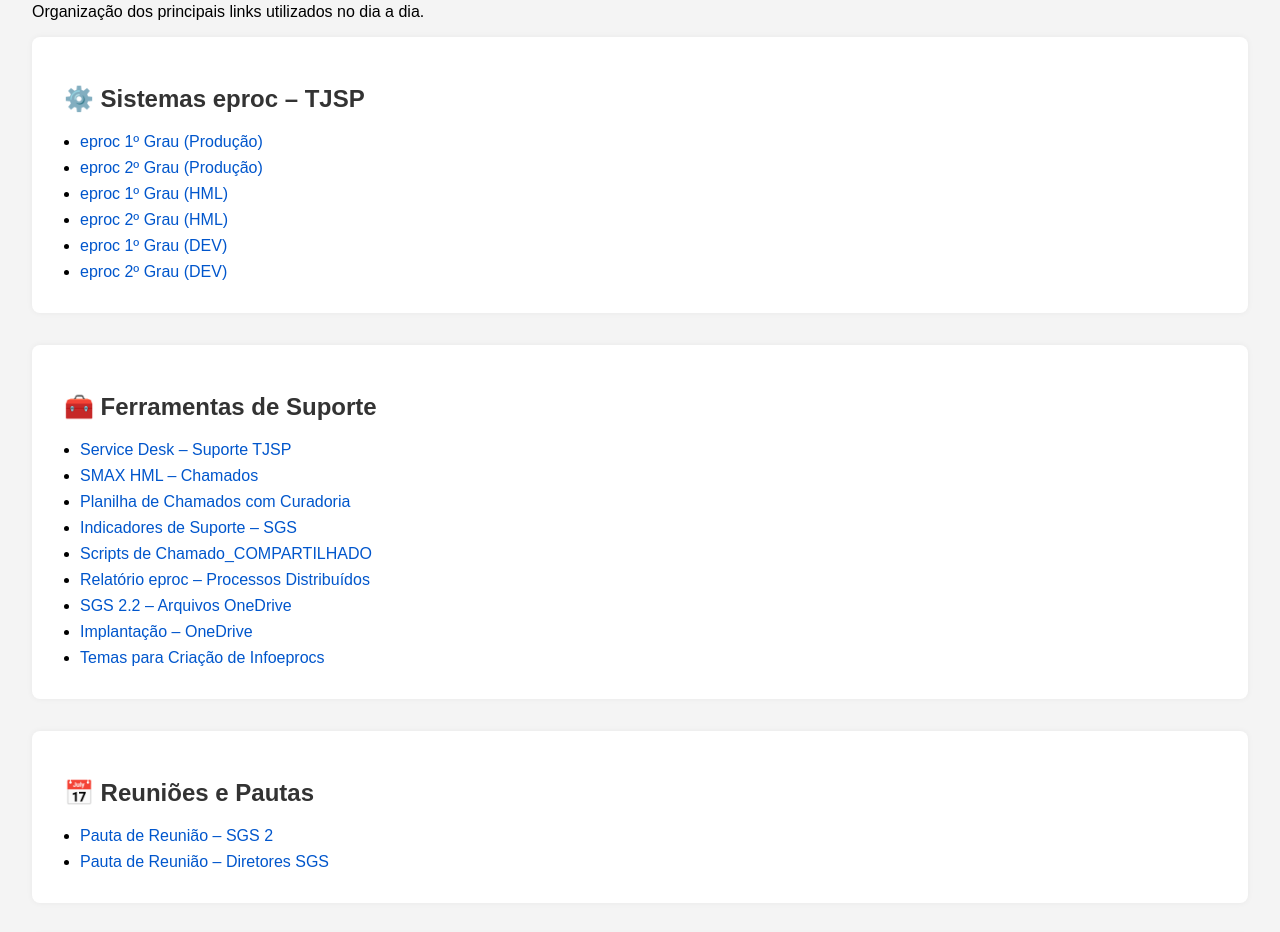
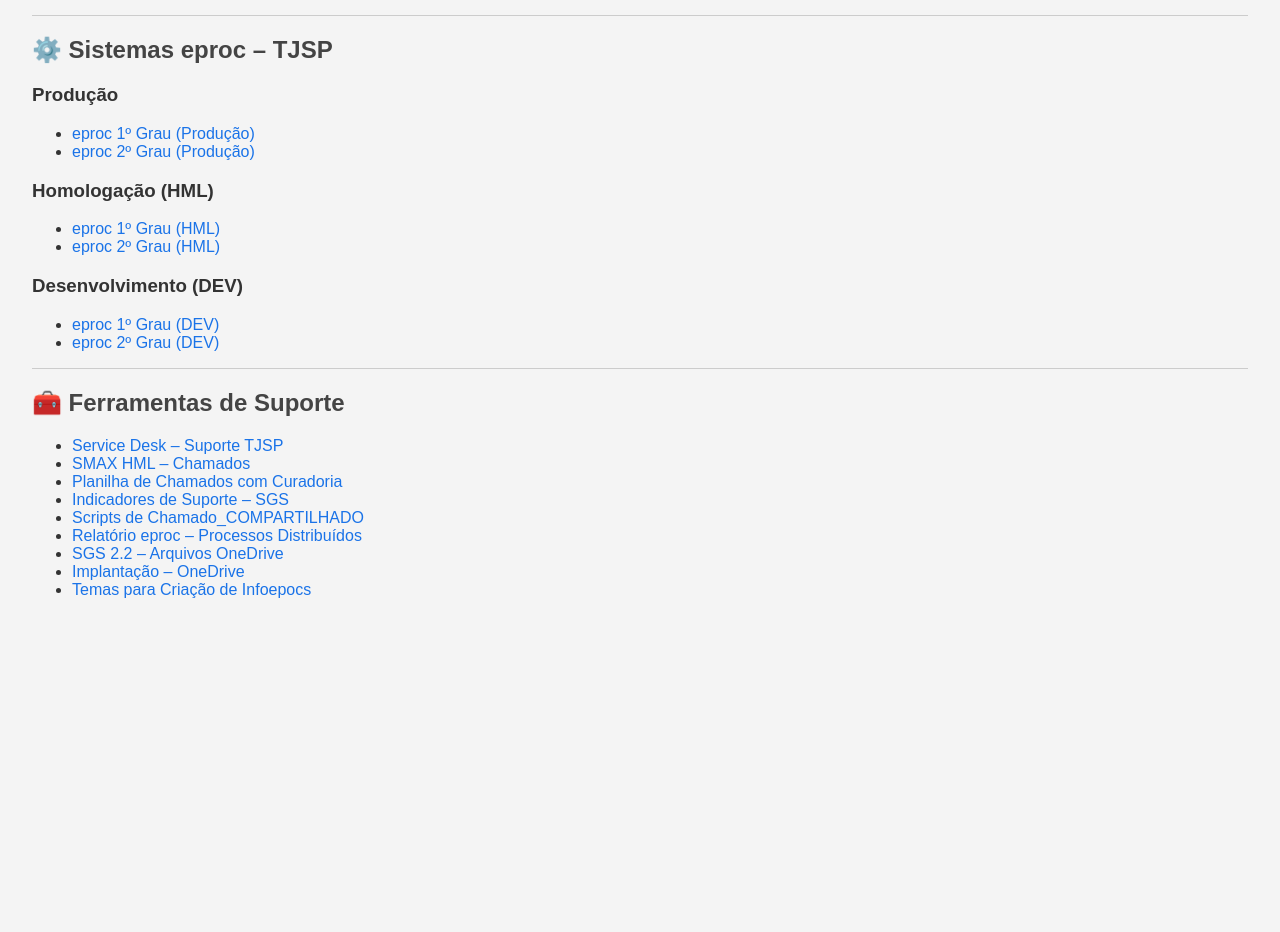
Before and after one commit to rafaelmotalima/links-uteis, a plain HTML site: page index.html in a window 1280 px wide. Shown: the part 110-1042 px from the top of the page. After the commit the page ends 800 px from the top, so only its background shows below. Drawn offline with Linux system fonts and the light colour scheme.

Commit message:
Update index.html

```diff
--- a/index.html
+++ b/index.html
@@ -1,108 +1,65 @@
-
 <!DOCTYPE html>
 <html lang="pt-BR">
 <head>
-  <meta charset="UTF-8" />
-  <meta name="viewport" content="width=device-width, initial-scale=1.0" />
+    <meta charset="UTF-8">
+    <meta name="viewport" content="width=device-width, initial-scale=1.0">
     <title>Links Úteis – Rafael Mota</title>
     <style>
         body {
             font-family: Arial, sans-serif;
             background-color: #f4f4f4;
-      margin: 0;
-      padding: 2rem;
-    }
-    h1 {
-      color: #222;
-    }
-    h2 {
-      margin-top: 2rem;
+            margin: 2rem;
             color: #333;
         }
-    ul {
-      padding-left: 1rem;
-    }
-    li {
-      margin-bottom: 0.5rem;
+        h1, h2 {
+            color: #444;
         }
         a {
-      color: #0056cc;
+            color: #1a73e8;
             text-decoration: none;
         }
         a:hover {
             text-decoration: underline;
         }
-    .section {
-      background: #fff;
-      padding: 1rem 2rem;
-      margin-bottom: 2rem;
-      border-radius: 8px;
-      box-shadow: 0 0 6px rgba(0, 0, 0, 0.05);
-    }
-    footer {
-      font-size: 0.9rem;
-      color: #777;
-      text-align: center;
+        hr {
+            border: 0;
+            height: 1px;
+            background: #ccc;
         }
     </style>
 </head>
 <body>
-  <h1>📌 Links Úteis – Rafael Mota</h1>
+    <h1>📎 Repositório de Links Úteis – Rafael Mota</h1>
     <p>Organização dos principais links utilizados no dia a dia.</p>
-
-  <div class="section">
+    <hr>
     <h2>⚙️ Sistemas eproc – TJSP</h2>
+    <h3>Produção</h3>
     <ul>
-      <li><a href="https://eproc1g.tjsp.jus.br">eproc 1º Grau (Produção)</a></li>
-      <li><a href="https://eproc2g.tjsp.jus.br">eproc 2º Grau (Produção)</a></li>
-      <li><a href="https://eproc-1g-sp-hml.tjsp.jus.br">eproc 1º Grau (HML)</a></li>
-      <li><a href="https://eproc-2g-sp-hml.tjsp.jus.br">eproc 2º Grau (HML)</a></li>
-      <li><a href="https://eproc-1g-sp-dev.tjsp.jus.br">eproc 1º Grau (DEV)</a></li>
-      <li><a href="https://eproc-2g-sp-dev.tjsp.jus.br">eproc 2º Grau (DEV)</a></li>
+        <li><a href="#">eproc 1º Grau (Produção)</a></li>
+        <li><a href="#">eproc 2º Grau (Produção)</a></li>
     </ul>
-  </div>
-
-  <div class="section">
+    <h3>Homologação (HML)</h3>
+    <ul>
+        <li><a href="#">eproc 1º Grau (HML)</a></li>
+        <li><a href="#">eproc 2º Grau (HML)</a></li>
+    </ul>
+    <h3>Desenvolvimento (DEV)</h3>
+    <ul>
+        <li><a href="#">eproc 1º Grau (DEV)</a></li>
+        <li><a href="#">eproc 2º Grau (DEV)</a></li>
+    </ul>
+    <hr>
     <h2>🧰 Ferramentas de Suporte</h2>
     <ul>
-      <li><a href="http://suporte.tjsp.jus.br/">Service Desk – Suporte TJSP</a></li>
-      <li><a href="https://br14-smax.saas.microfocus.com/saw/ess?TENANTID=390090556">SMAX HML – Chamados</a></li>
+        <li><a href="#">Service Desk – Suporte TJSP</a></li>
+        <li><a href="#">SMAX HML – Chamados</a></li>
         <li><a href="#">Planilha de Chamados com Curadoria</a></li>
-      <li><a href="https://www.tjsp.jus.br/reports/powerbi/Departamental/SGS/Indicadores%20Suporte-SGS">Indicadores de Suporte – SGS</a></li>
-      <li><a href="https://tjsp.sharepoint.com/teams/GRP_CoordenadoriadeGestodoSistemaeproc/Documentos%20Compartilhados/Forms/AllItems.aspx">Scripts de Chamado_COMPARTILHADO</a></li>
-      <li><a href="https://tjsp-my.sharepoint.com/personal/gpadua_tjsp_jus_br/_layouts/15/onedrive.aspx">Relatório eproc – Processos Distribuídos</a></li>
-      <li><a href="https://tjsp-my.sharepoint.com/personal/brunamg_tjsp_jus_br/_layouts/15/onedrive.aspx">SGS 2.2 – Arquivos OneDrive</a></li>
-      <li><a href="https://tjsp-my.sharepoint.com/personal/fsmartins_tjsp_jus_br/_layouts/15/onedrive.aspx?id=%2Fpersonal%2Ffsmartins%5Ftjsp%5Fjus%5Fbr%2FDocuments%2FAnexos%20%2D%20TJSP%2Feproc&e=5%3A2a093527e4c94408b628f6ae99fe3ff4&sharingv2=true&fromShare=true&at=9&clickparams=eyAiWC1BcHBOYW1lIiA6ICJNaWNyb3NvZnQgT3V0bG9vayIsICJYLUFwcFZlcnNpb24iIDogIjE2LjAuMTc5MjguMjA1MTIiLCAiT1MiIDogIldpbmRvd3MiIH0%3D&CID=b21097a1%2D70e5%2D8000%2Dd7b0%2De5bb3d621aee&cidOR=SPO&FolderCTID=0x0120002479926A17F88543939F56EFD25EEC4F&view=0.aspx">Implantação – OneDrive</a></li>
-      <li><a href="https://tjsp.sharepoint.com/:x:/r/teams/GRP_CoordenadoriadeGestodoSistemaeproc/_layouts/15/Doc.aspx">Temas para Criação de Infoeprocs</a></li>
+        <li><a href="#">Indicadores de Suporte – SGS</a></li>
+        <li><a href="#">Scripts de Chamado_COMPARTILHADO</a></li>
+        <li><a href="#">Relatório eproc – Processos Distribuídos</a></li>
+        <li><a href="#">SGS 2.2 – Arquivos OneDrive</a></li>
+        <li><a href="#">Implantação – OneDrive</a></li>
+        <li><a href="#">Temas para Criação de Infoepocs</a></li>
     </ul>
-  </div>
-
-  <div class="section">
-    <h2>📅 Reuniões e Pautas</h2>
-    <ul>
-      <li><a href="https://tjsp.sharepoint.com/teams/GRP_SGS2/Lists/Pauta%20de%20Reunio%20SGS%202/AllItems.aspx">Pauta de Reunião – SGS 2</a></li>
-      <li><a href="https://tjsp.sharepoint.com/teams/GRP_GestoSGS/Lists/Pauta%20de%20Reunio%20SGS/AllItems.aspx">Pauta de Reunião – Diretores SGS</a></li>
-    </ul>
-  </div>
-
-  <div class="section">
-    <h2>📚 Conhecimento e Capacitação</h2>
-    <ul>
-      <li><a href="https://www.tjsp.jus.br/moodle">Portal EAD – Moodle TJSP</a></li>
-      <li><a href="https://tjscjusbr0.sharepoint.com/sites/EprocConhecimento">Base de Conhecimento eproc – TJSC</a></li>
-    </ul>
-  </div>
-
-  <div class="section">
-    <h2>🛠️ Outros Sistemas</h2>
-    <ul>
-      <li><a href="http://www.sajadm.tjsp.jus.br">SAJADM</a></li>
-      <li><a href="https://chatgpt.com/g/g-67e6b729db588191bb4ed1300f0dac66-eproc-sao-paulo">GPT David – eproc São Paulo</a></li>
-    </ul>
-  </div>
-
-  <footer>
-    <p>✍️ Atualizado por Rafael Mota – Abril/2025</p>
-  </footer>
 </body>
 </html>
```
Lines whose indentation alone changed are shown as unchanged.
